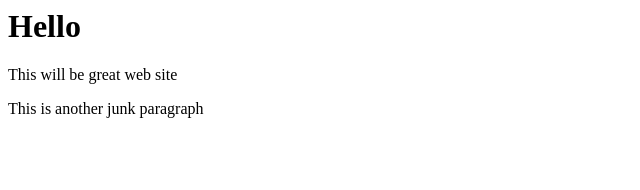
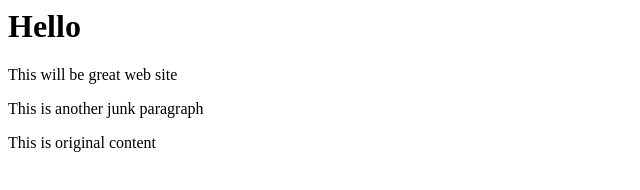
Before and after one commit to dejanveljkovic/intro-to-github, a plain HTML site: page index.html in a window 1280 px wide. Shown: the whole page, without its empty margins (0-640 px from the left). Drawn offline with Linux system fonts and the light colour scheme.

Commit message:
Add original content

```diff
--- a/index.html
+++ b/index.html
@@ -4,3 +4,5 @@
 
 
 <p>This is another junk paragraph</p>
+
+<p>This is original content</p>
```
